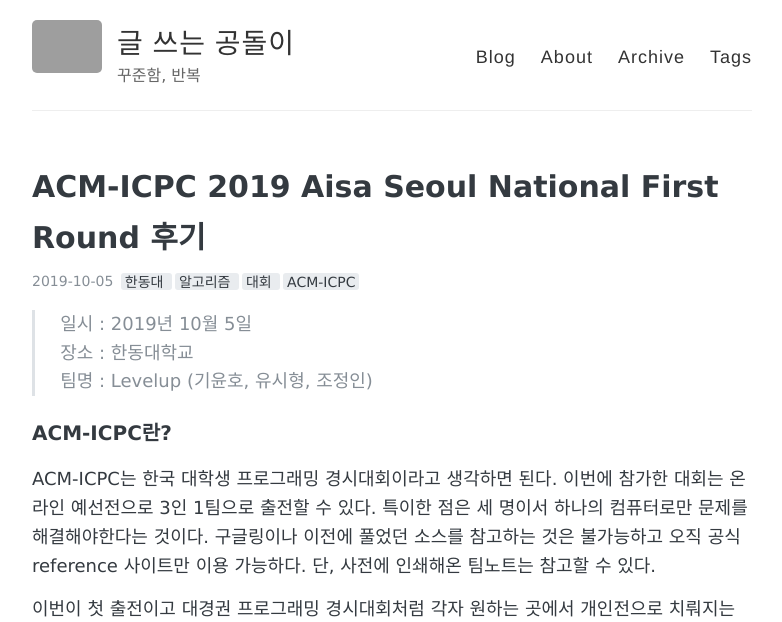
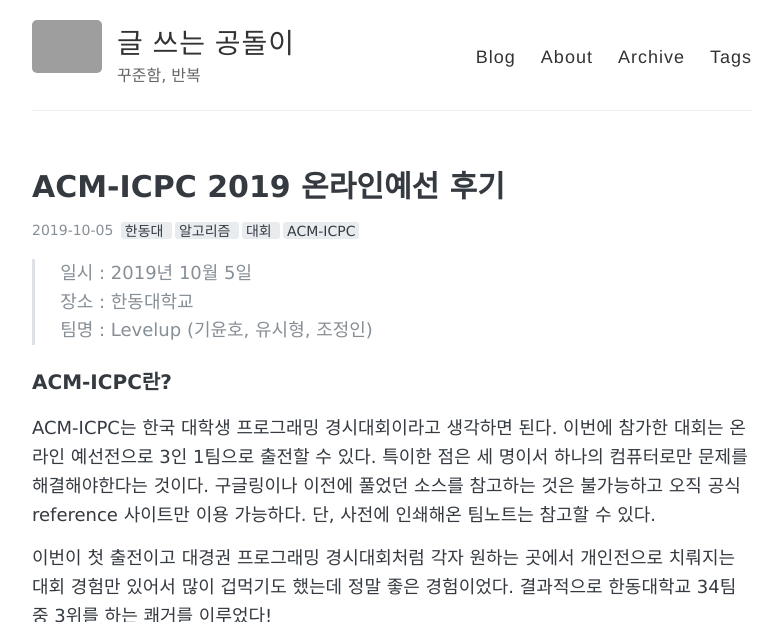
Before and after one commit to sihyungyou/sihyungyou.github.io, a Jekyll site: the page built from _posts/2019-10-05-acmicpc2019.md, in a window 1280 px wide and 900 px high, cut to the strip 0-622 px from the top of the window. Shown: the whole strip, without its empty margins (248-1030 px from the left). Built offline with Jekyll 4.4.1, drawn with Linux system fonts in a browser that asks for light colours; grey boxes are pictures that could not be loaded.

Commit message:
fixed name

```diff
--- a/_posts/2019-10-05-acmicpc2019.md
+++ b/_posts/2019-10-05-acmicpc2019.md
@@ -1,6 +1,6 @@
 ---
 layout: post
-title: "ACM-ICPC 2019 Aisa Seoul National First Round 후기"
+title: "ACM-ICPC 2019 온라인예선 후기"
 tags: [한동대, 알고리즘, 대회, ACM-ICPC]
 comments: true
 ---
```
